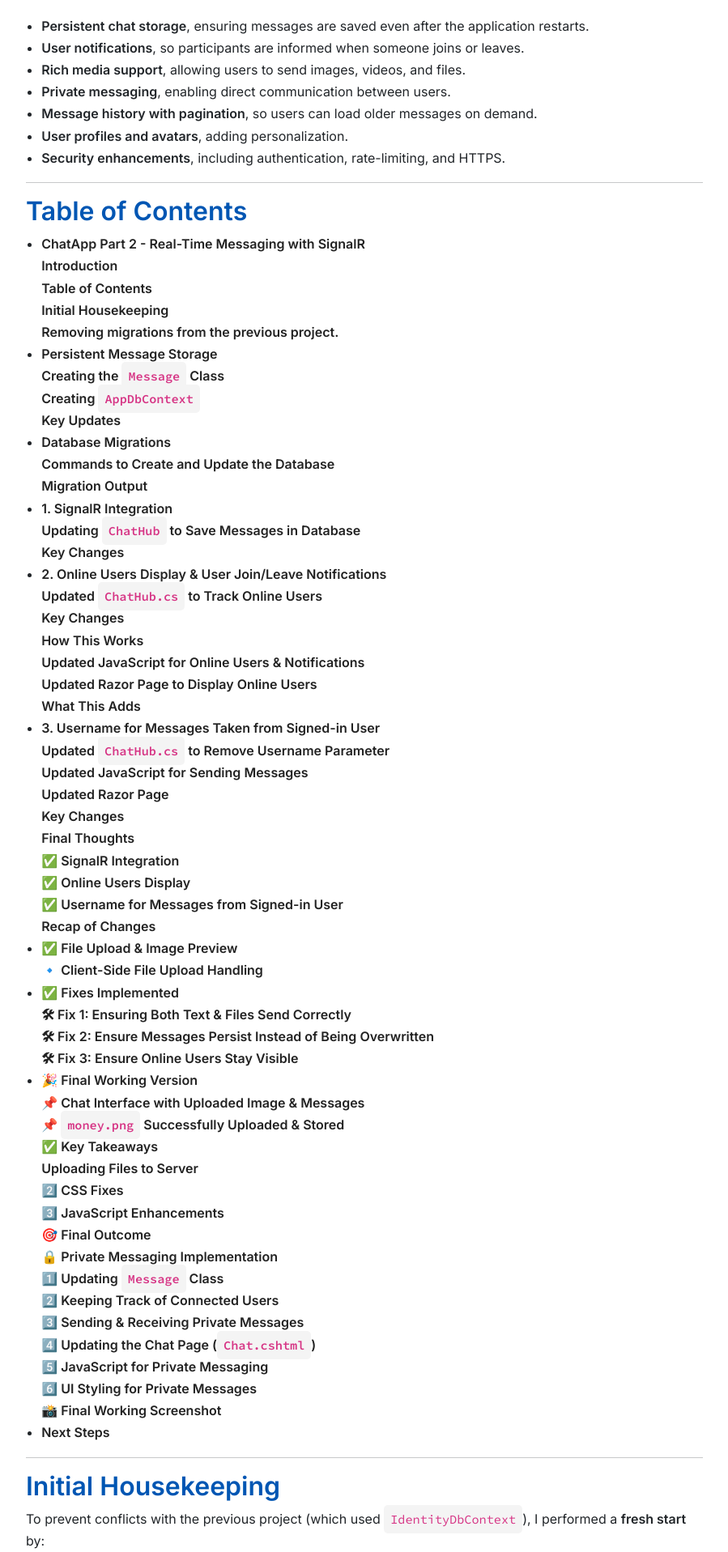
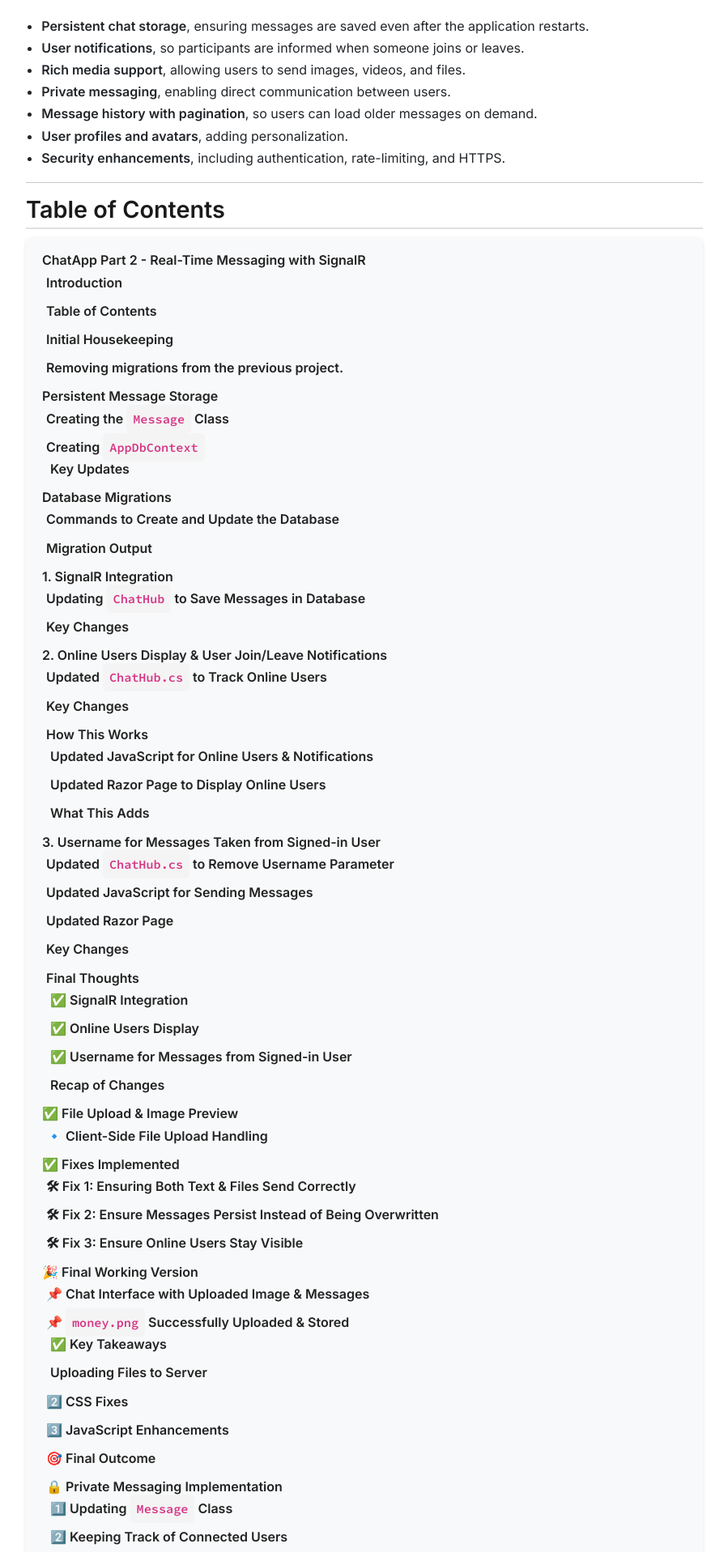
Before and after one commit to JWalshe86/ChatApp, a Jekyll site: the page built from docs/ChatAppPartTwo.md, in a window 1280 px wide. Shown: the part 508-2425 px from the top of the page at 81% size, without its empty margins (190-1089 px from the left). Built offline with Jekyll 4.4.1, drawn with Linux system fonts in a browser that asks for light colours.

Commit message:
Update custom.css

```diff
--- a/docs/assets/css/custom.css
+++ b/docs/assets/css/custom.css
@@ -129,3 +129,40 @@
 a {
     -webkit-text-fill-color: unset !important;
 }
+/* ✅ Make TOC title match other headers */
+#table-of-contents {
+    font-size: 1.8rem;
+    font-weight: bold;
+    color: #1a1a1a; /* Dark gray for better readability */
+    margin-bottom: 10px;
+    border-bottom: 2px solid #e0e0e0; /* Light underline to separate it */
+    padding-bottom: 5px;
+}
+
+/* ✅ Refine TOC layout */
+#markdown-toc {
+    background: #f8f9fa; /* Light gray background */
+    padding: 15px;
+    border-radius: 8px;
+    list-style: none;
+    box-shadow: 0px 2px 5px rgba(0, 0, 0, 0.1);
+}
+
+/* ✅ Improve TOC list spacing */
+#markdown-toc li {
+    margin-bottom: 8px; /* Add space between items */
+    padding-left: 5px;
+}
+
+/* ✅ Make TOC links easier to read */
+#markdown-toc a {
+    color: #333; /* Darker text color */
+    font-weight: 500;
+    text-decoration: none;
+}
+
+/* ✅ TOC links hover effect */
+#markdown-toc a:hover {
+    color: #0056b3; /* Bootstrap darker blue */
+    text-decoration: underline;
+}
```
